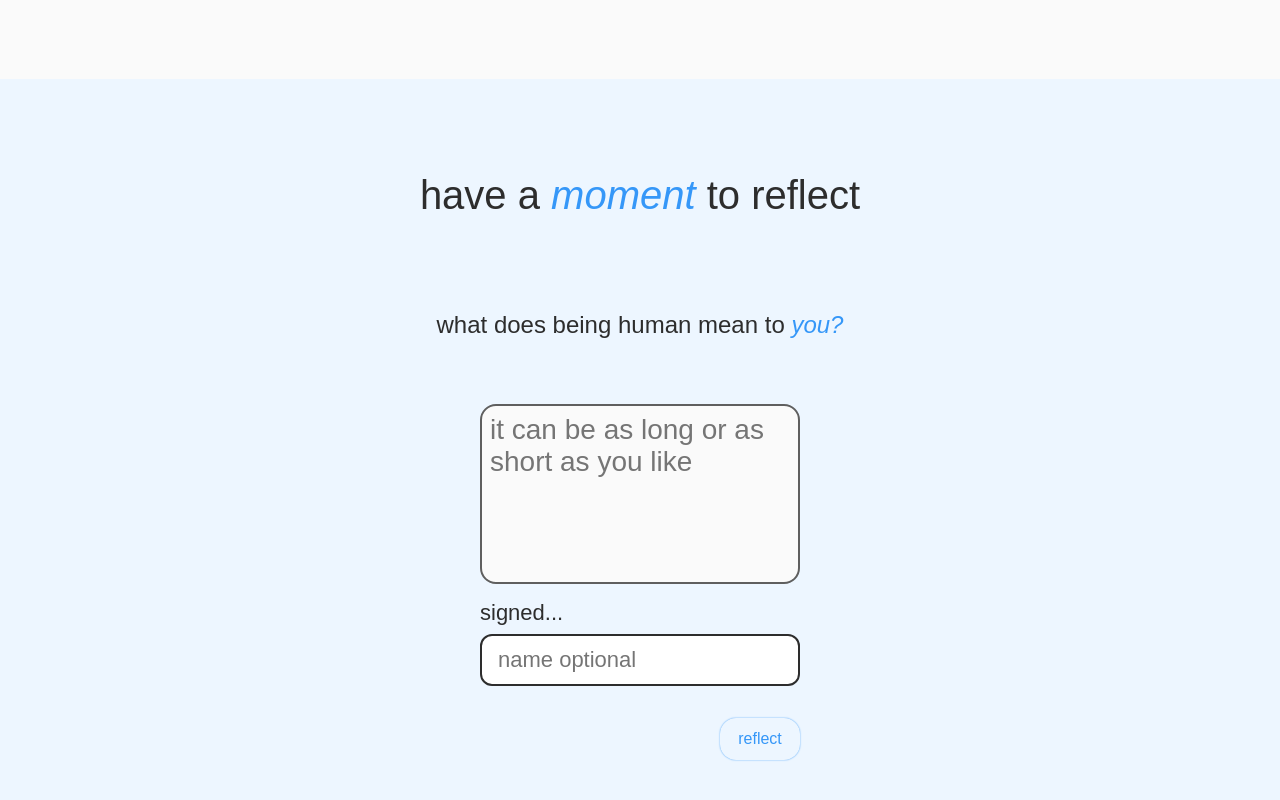
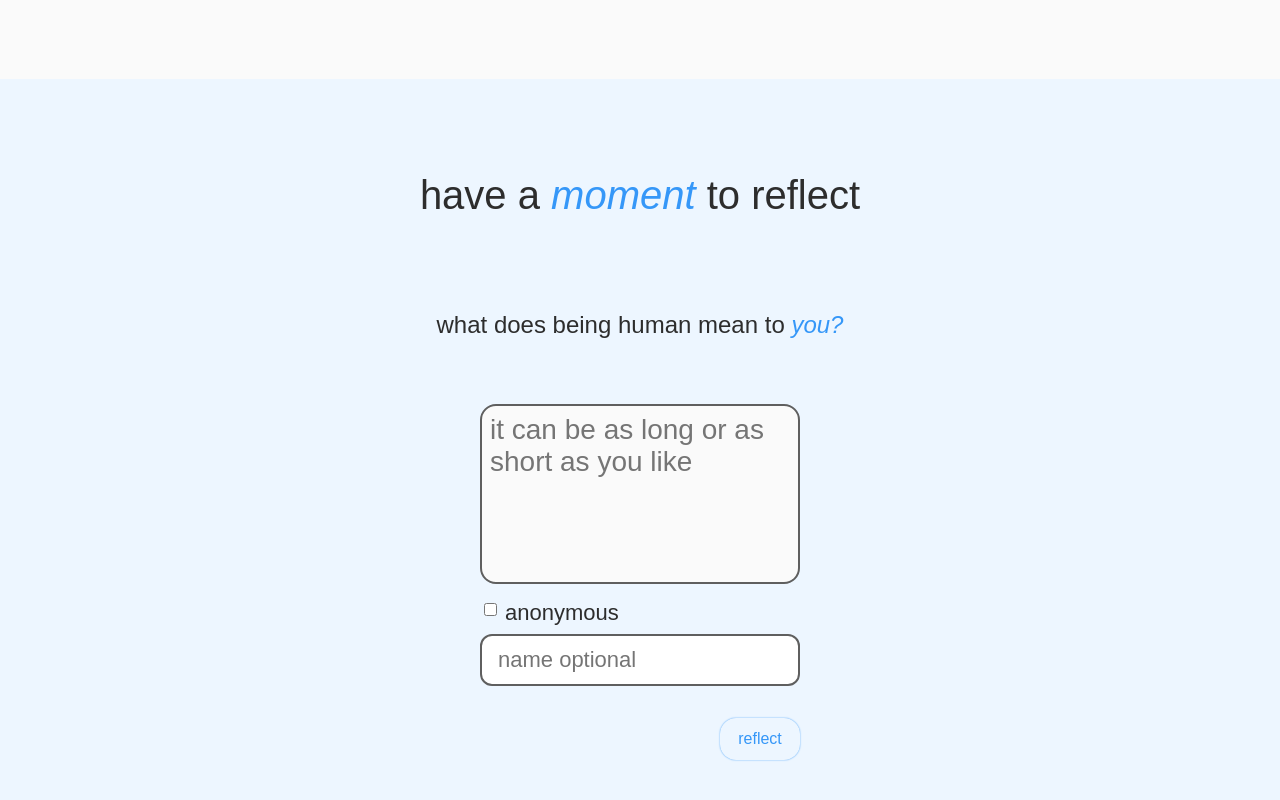
Before and after one commit to msecondi/Breathe-Client, a React (Vite) app: page / in a window 1280 px wide. Shown: the part 692-1492 px from the top of the page. Built offline with nearby package versions, Linux system fonts and the light colour scheme; no server answers.

Commit message:
polished reflection form animation & logic

```diff
--- a/src/components/ReflectionForm/ReflectionForm.jsx
+++ b/src/components/ReflectionForm/ReflectionForm.jsx
@@ -8,14 +8,15 @@ const baseURL = import.meta.env.VITE_BACKEND_URL || "http://localhost:8080";
 const ReflectionForm = () => {
     const [errorMessage, setErrorMessage] = useState('');
     const [isReflectionFocused, setIsReflectionFocused] = useState(false); // for overall feel and user focus
-    const [isNameFieldFocued, setIsNameFieldFocused] = useState(false);
+    const [reflectionName, setReflectionName] = useState(''); // for name input
+    const [anonymous, setAnonymous] = useState(false);
 
     const handleSubmit = async (event) => {
         try{
             event.preventDefault();
             console.log(event.target.reflectionText.value);
             //anonymous reflection
-            if(!event.target.reflectionName.value && event.target.reflectionText.value) {
+            if(anonymous && !event.target.reflectionName.value && event.target.reflectionText.value) {
                 const status = await axios.post(`${baseURL}/reflections`, {message: event.target.reflectionText.value});
                 setErrorMessage('');
                 // setStatusMessage(status.data);
@@ -45,14 +46,26 @@ const ReflectionForm = () => {
         event.target.reset();
     }
 
+    const handleAnonymousChange = (event) => {
+        setAnonymous(event.target.checked);
+        if (event.target.checked) {
+            console.log(reflectionName)
+            setReflectionName(''); // Clear the name field when anonymous is checked
+            setIsReflectionFocused(true); // Focus on the reflection textarea when anonymous is checked
+        } else {
+            setIsReflectionFocused(false); // Remove focus when unchecked
+        }
+    }
+
     useEffect(() => {
-        if(!isNameFieldFocued) {
+        if(!anonymous && isReflectionFocused) {
             const timeout = setTimeout(() => {
                 setIsReflectionFocused(true);
-            }, 7000); // 7 seconds before the reflection textarea expands
-            return () => clearTimeout(timeout); // Cleanup the timeout on unmount or when firstName changes
+                setAnonymous(true);
+            }, 8000); // 8 seconds before the name field disappears
+            return () => clearTimeout(timeout); // Cleanup the timeout on unmount or when name changes
         }
-    }, [isNameFieldFocued]);
+    }, [anonymous, isReflectionFocused]);
     return (
         <>
             <form id="form" onSubmit={handleSubmit}>
@@ -61,25 +74,36 @@ const ReflectionForm = () => {
                         <textarea
                             className={`form__reflection`}
                             name="reflectionText"
-                            onFocus={() => {setIsReflectionFocused(true); setIsNameFieldFocused(false)}}
+                            onFocus={() => {setIsReflectionFocused(true); }}
+                            onBlur={() => setIsReflectionFocused(false)}
                             placeholder="it can be as long or as short as you like"
                             required
                         >
                         </textarea>
                     </div>
-                    <div className={`form__container-indiv ${isReflectionFocused ? 'form__container-indiv--shrink' : ''}`}>
-                        <label htmlFor="reflectionName">signed...</label>
+                    <div className={`form__container-indiv  ${anonymous ? 'form__container-indiv--shrink' : ''}`}>
+                        <div className="form__sign">
+                            <input
+                                type="checkbox"
+                                id="anonymous"
+                                name="anonymous"
+                                className="form__checkbox"
+                                checked={anonymous}
+                                onClick={handleAnonymousChange}
+                            />
+                            <label htmlFor="anonymous">anonymous</label>
+                        </div>
+
                         <input
-                            className={`form__name`}
+                            className={`form__name ${anonymous ? 'form__name--disappear' : ''}`}
                             name="reflectionName"
                             placeholder="name optional"
-                            onFocus={() => {setIsReflectionFocused(false); setIsNameFieldFocused(true)}}
-                            onBlur={() => setIsNameFieldFocused(false)}
+                            onChange={(e) => setReflectionName(e.target.value)}
+                            value={reflectionName}
                         />
                     </div>
                 </div>
-                {/* put another button here to select anonymous entry? */}
-                <div className={`form__btn-container ${isReflectionFocused ? 'form__btn-container--shift-up' : ''}`}>
+                <div className={`form__btn-container ${anonymous ? 'form__btn-container--shift-up' : ''}`}>
                     <button className="form__btn">reflect</button>
                 </div>
             </form>
--- a/src/components/ReflectionForm/ReflectionForm.scss
+++ b/src/components/ReflectionForm/ReflectionForm.scss
@@ -32,12 +32,12 @@
         font-size: 1rem;
         padding: 0 1rem;
         margin-bottom: 1rem;
-        border: 2px solid $calm-black;
+        border: 2px solid $calm-semiblack;
         border-radius: 1rem;
         background-color: white;
         height: 3rem;
         margin-bottom: 2rem;
-        // transition: all 2s ease;
+        transition: all 2s ease;
         @include tablet {
             border-radius: 12px;
             font-size: 20px;
@@ -74,6 +74,10 @@
     &__name--invalid {
         border: 2px solid red;
     }
+    &__name--disappear {
+        opacity: 0;
+        transition: all 3s ease;
+    }
 
     &__reflection {
         font-size: 1rem;
@@ -85,7 +89,7 @@
         border: 2px solid $calm-semiblack;
         border-radius: 1rem;
         background-color: $calm-body;
-        margin-bottom: 2rem;
+        margin-bottom: 1rem;
         transition: all 1s ease;
         @include tablet {
             margin-bottom: 1rem;
@@ -105,6 +109,15 @@
     }
     &__reflection--invalid {
         border: 2px solid red;
+    }
+
+    &__sign {
+        display: flex;
+        align-items: flex-start;
+    }
+    &__checkbox {
+        margin-right: 0.5rem;
+        cursor: pointer;
     }
 
     &__btn {
--- a/src/pages/FireFeed/FireFeed.jsx
+++ b/src/pages/FireFeed/FireFeed.jsx
@@ -12,10 +12,7 @@ const FireFeed = () => {
 
     return (
         <>
-            {/* <Nav page="release"/> */}
-
             {/* ~ flame animation ~ */}
-
 
         </>
     )
```
